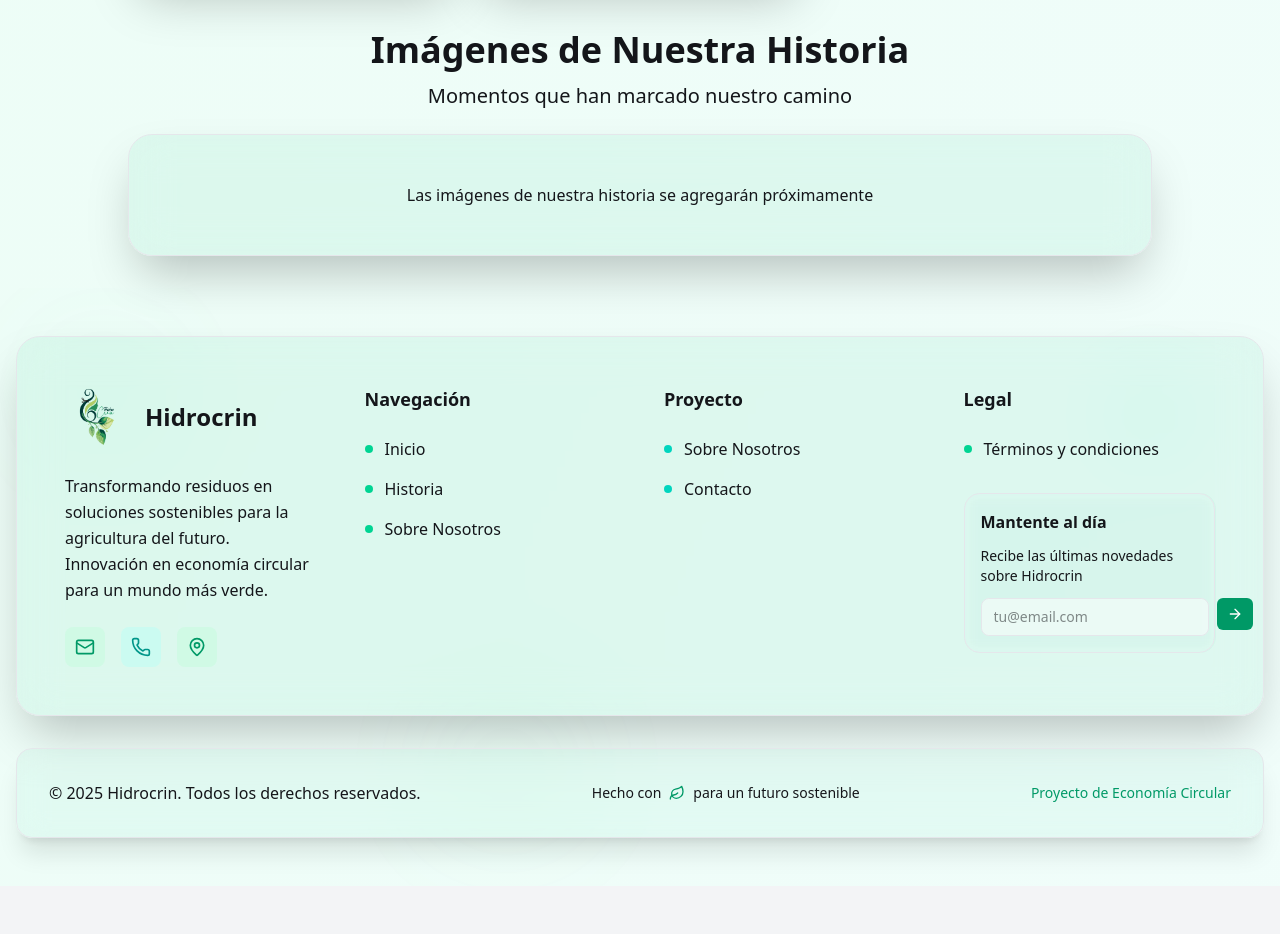
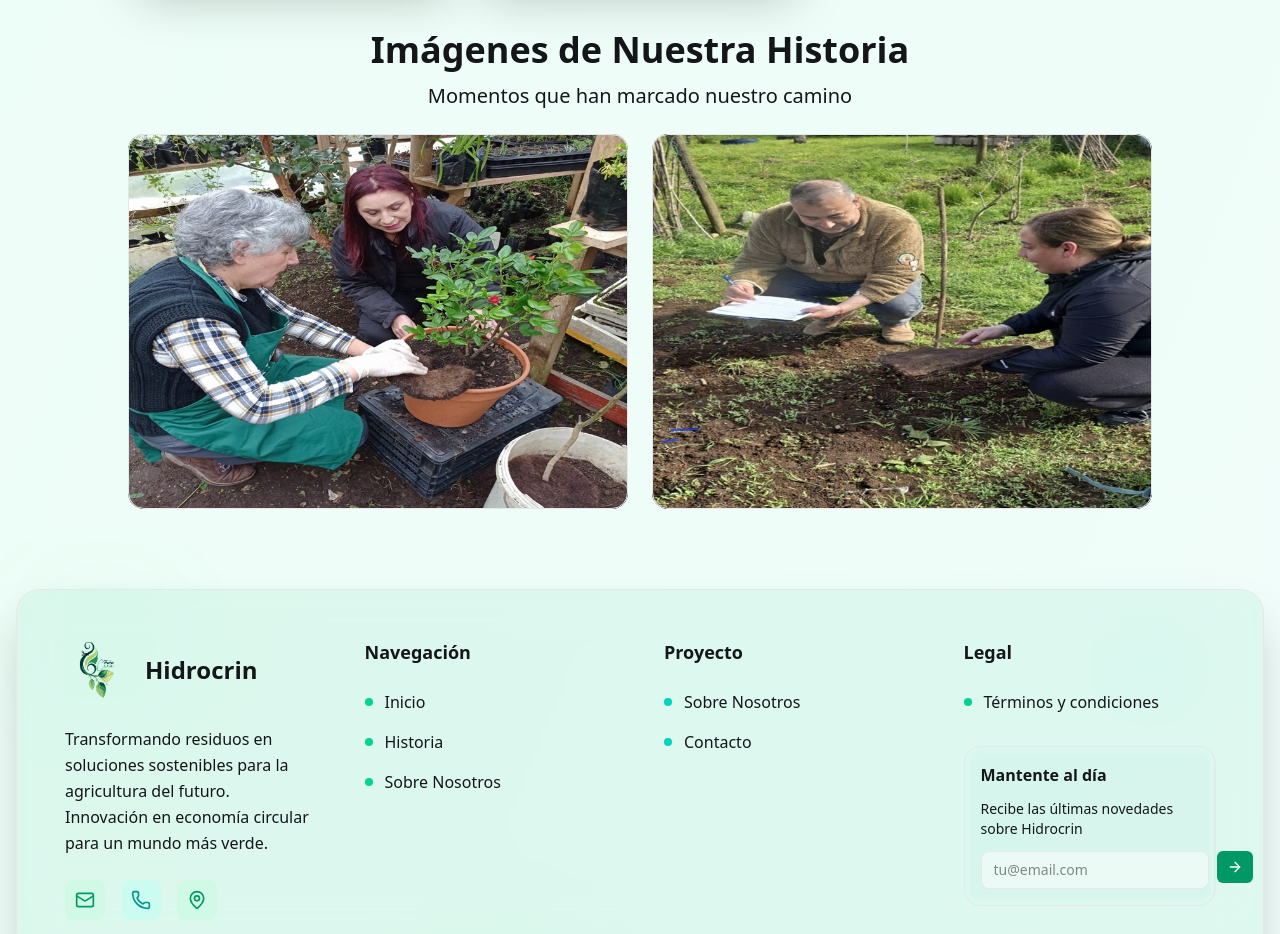
Before and after one commit to MathiuGomez/Hidrocrin, a React (Vite) app: page /historia in a window 1280 px wide. Shown: the part 2060-2994 px from the top of the page. Before the commit the page ends 2946 px from the top, so only its background shows below. Built offline with nearby package versions, Linux system fonts and the light colour scheme.

Commit message:
Replace placeholder images in Historia component with actual images, enhance image display styles, and remove outdated comments.

```diff
--- a/src/pages/Historia.tsx
+++ b/src/pages/Historia.tsx
@@ -7,12 +7,18 @@ export default function Historia() {
     // Hacer scroll al inicio de la página cuando se carga
     window.scrollTo({ top: 0, behavior: 'smooth' })
   }, [])
-  // TODO: Agregar imágenes reales del cliente aquí
-  // Estructura sugerida para las imágenes:
-  // const historiaImages = [
-  //   { src: '/assets/images/historia-1.jpg', alt: 'Descripción de la imagen', description: 'Texto descriptivo' },
-  //   { src: '/assets/images/historia-2.jpg', alt: 'Descripción de la imagen', description: 'Texto descriptivo' },
-  // ]
+  const historiaImages = [
+    {
+      src: '/assets/images/WhatsApp Image 2025-11-16 at 09.12.36_5c08015f.jpg',
+      alt: 'Trabajo en invernadero con plantas',
+      description: 'Equipo trabajando en el cuidado de plantas en invernadero'
+    },
+    {
+      src: '/assets/images/WhatsApp Image 2025-11-16 at 09.12.36_c57fb056.jpg',
+      alt: 'Trabajo en campo y jardín',
+      description: 'Actividades de campo y trabajo colaborativo en jardín'
+    },
+  ]
 
   const eventos = [
     {
@@ -229,37 +235,29 @@ export default function Historia() {
             </p>
           </div>
 
-          {/* TODO: Agregar imágenes reales del cliente aquí */}
-          {/*
-          <div className="grid md:grid-cols-2 lg:grid-cols-3 gap-6">
+          <div className="grid md:grid-cols-2 gap-6">
             {historiaImages.map((image, index) => (
-              <div key={index} className="relative aspect-square rounded-2xl overflow-hidden group">
+              <div
+                key={index}
+                className="relative aspect-[4/3] rounded-2xl overflow-hidden group cursor-pointer"
+                style={{
+                  background: 'rgba(16, 185, 129, 0.08)',
+                  backdropFilter: 'blur(20px)',
+                }}
+              >
                 <img
                   src={image.src}
                   alt={image.alt}
-                  className="w-full h-full object-cover group-hover:scale-110 transition-transform duration-300"
+                  className="w-full h-full object-cover group-hover:scale-110 transition-transform duration-500"
                 />
-                <div className="absolute inset-0 bg-gradient-to-t from-black/60 to-transparent opacity-0 group-hover:opacity-100 transition-opacity duration-300">
-                  <div className="absolute bottom-0 left-0 right-0 p-4 text-white">
-                    <p className="font-semibold">{image.description}</p>
+                <div className="absolute inset-0 bg-gradient-to-t from-black/70 via-black/20 to-transparent opacity-0 group-hover:opacity-100 transition-opacity duration-300">
+                  <div className="absolute bottom-0 left-0 right-0 p-6 text-white">
+                    <p className="font-semibold text-lg">{image.description}</p>
                   </div>
                 </div>
+                <div className="absolute inset-0 border border-emerald-200/30 rounded-2xl pointer-events-none"></div>
               </div>
             ))}
-          </div>
-          */}
-
-          {/* Placeholder mientras se agregan imágenes */}
-          <div
-            className="p-12 rounded-3xl backdrop-blur-xl border border-emerald-200/30 shadow-2xl text-center"
-            style={{
-              background: 'rgba(16, 185, 129, 0.08)',
-              backdropFilter: 'blur(20px)',
-            }}
-          >
-            <p className="text-muted-foreground">
-              Las imágenes de nuestra historia se agregarán próximamente
-            </p>
           </div>
         </div>
       </section>
```
